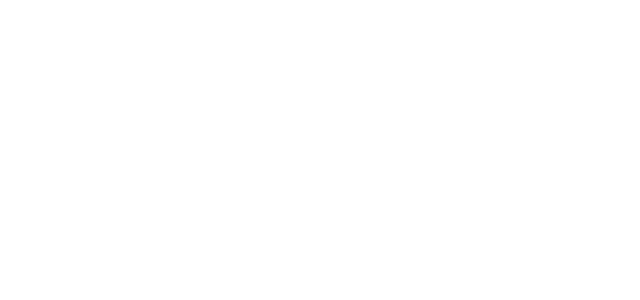
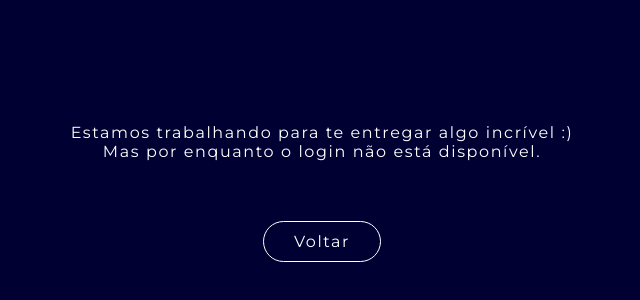
Before and after one commit to DevFernandoMartins/EngenhariasSenac, a Nuxt app: page /login in a window 1280 px wide. Before the commit this address had no page. Shown: the part 208-508 px from the top of the page, without its empty margins (318-958 px from the left). Built offline with nearby package versions, Linux system fonts and the light colour scheme.

Commit message:
Adicionada tela provisória de login + btn padrão

```diff
--- a/app.vue
+++ b/app.vue
@@ -65,11 +65,9 @@
   margin-bottom: 15px;
 }
 
-a.btn-primary {
+a.btn {
   display: block;
   width: max-content;
-  color: var(--first-color);
-  border: 1px solid var(--first-color);
   padding: 10px 30px;
   text-decoration: none;
   border-radius: 30px;
@@ -77,9 +75,19 @@
   transition: .2s;
 }
 
+a.btn-primary {
+  color: var(--first-color);
+  border: 1px solid var(--first-color);
+}
+
 a.btn-primary:hover {
   background-color: var(--first-color);
   color: #fff;
+}
+
+a.btn-secondary {
+  color: var(--second-color);
+  border: 1px solid var(--second-color);
 }
 
 .margin-auto {
--- a/components/Global/CHeader.vue
+++ b/components/Global/CHeader.vue
@@ -17,7 +17,7 @@
                     <RouterLink v-for="link in navbarList" :to="'/' + link.link">{{ link.text }}</RouterLink>
                 </li>
                 <li id="div-route-login">
-                    <a href="#" id="route-login"><i class="fa-solid fa-lock"></i> <span>Entrar</span></a>
+                    <RouterLink to="/login" id="route-login"><i class="fa-solid fa-lock"></i> <span>Entrar</span></RouterLink>
                 </li>
             </ul>
         </nav>
--- a/components/Index/AboutIndex.vue
+++ b/components/Index/AboutIndex.vue
@@ -14,7 +14,7 @@
                 <p>Lorem ipsum dolor sit amet consectetur, adipisicing elit. Asperiores ut molestiae quo. Nam harum
                     mollitia labore? Culpa quo quaerat animi officiis provident laudantium? Molestias ipsam aut adipisci
                     eum deleniti saepe.</p>
-                <RouterLink to="programacao" class="btn-primary">Ver programação</RouterLink>
+                <RouterLink to="programacao" class="btn btn-primary">Ver programação</RouterLink>
             </div>
         </div>
     </section>
--- a/components/Index/HomeIndex.vue
+++ b/components/Index/HomeIndex.vue
@@ -4,7 +4,7 @@
             <div id="countdown" data-aos="fade-up"></div>
             <p data-aos="fade-up">Explore as inovações, participe das palestras e se conecte com empresas parceiras em uma semana dedicada
                 ao futuro da engenharia!</p>
-            <RouterLink to="/" class="btn-primary" data-aos="fade-up">Saiba mais</RouterLink>
+            <RouterLink to="/" class="btn btn-primary" data-aos="fade-up">Saiba mais</RouterLink>
         </div>
     </section>
 </template>
--- a/components/Index/PartnersIndex.vue
+++ b/components/Index/PartnersIndex.vue
@@ -13,7 +13,7 @@
                     </div>
                 </a>
             </div>
-            <RouterLink to="patrocinar" class="btn-primary margin-auto">Quero ser parceiro</RouterLink>
+            <RouterLink to="patrocinar" class="btn btn-primary margin-auto">Quero ser parceiro</RouterLink>
         </div>
     </section>
 </template>
--- a/components/Index/ScheduleIndex.vue
+++ b/components/Index/ScheduleIndex.vue
@@ -15,7 +15,7 @@
                     </div>
                 </div>
             </div>
-            <RouterLink to="programacao" class="btn-primary margin-auto">Ver programação completa</RouterLink>
+            <RouterLink to="programacao" class="btn btn-primary margin-auto">Ver programação completa</RouterLink>
         </div>
     </section>
 </template>
--- /dev/null
+++ b/pages/login.vue
@@ -0,0 +1,23 @@
+<template>
+    <div>
+        Estamos trabalhando para te entregar algo incrível :) <br>
+        Mas por enquanto o login não está disponível.
+
+        <RouterLink to="/" class="btn btn-secondary">Voltar</RouterLink>
+    </div>
+</template>
+
+<style lang="css" scoped>
+    div {
+        width: 100%;
+        height: 100vh;
+        display: flex;
+        flex-direction: column;
+        gap: 30px;
+        align-items: center;
+        justify-content: center;
+        background-color: var(--first-color);
+        color: var(--second-color);
+        text-align: center;
+    }
+</style>
```
